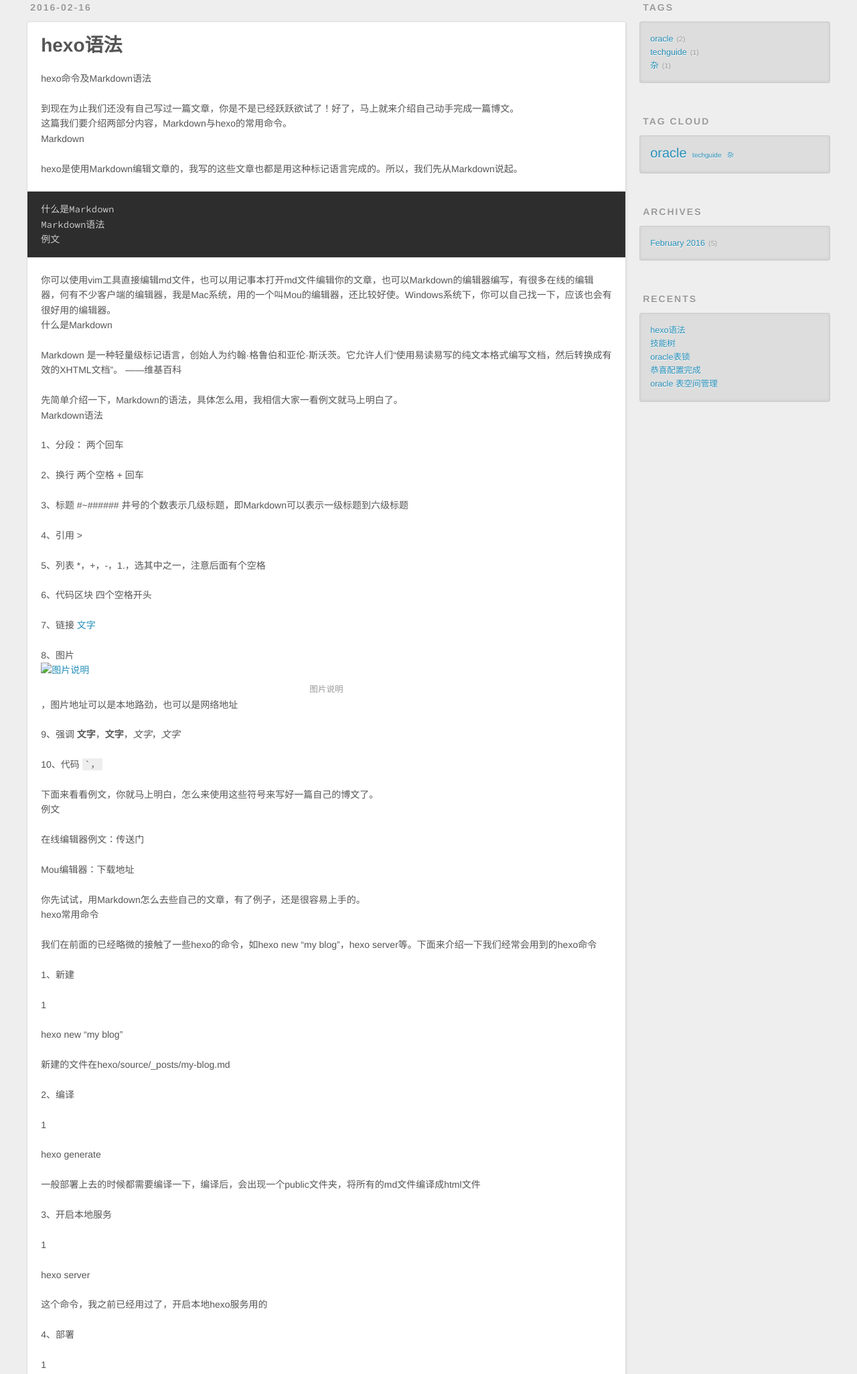
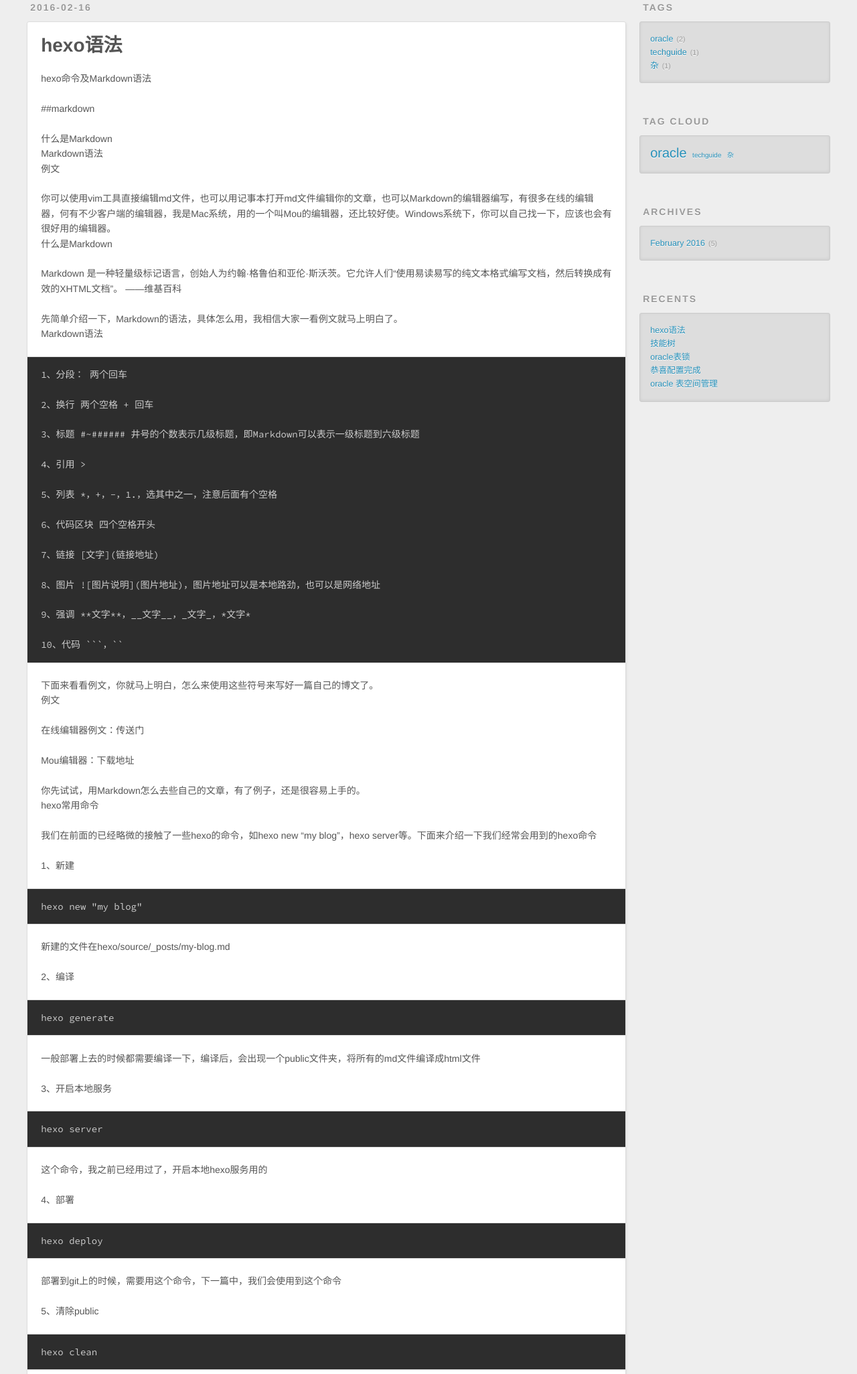
Before and after one commit to fedocx/fedocx.github.io, a plain HTML site: page 2016/02/16/hexo语法/index.html in a window 1280 px wide. Shown: the part 347-2398 px from the top of the page at 67% size. Drawn offline with nearby package versions, Linux system fonts and the light colour scheme.

Commit message:
Site updated: 2016-02-16 14:56:29

````diff
--- a/2016/02/16/hexo语法/index.html
+++ b/2016/02/16/hexo语法/index.html
@@ -6,34 +6,24 @@
   <title>hexo语法 | fedcox</title>
   <meta name="viewport" content="width=device-width, initial-scale=1, maximum-scale=1">
   <meta name="description" content="hexo命令及Markdown语法
-到现在为止我们还没有自己写过一篇文章，你是不是已经跃跃欲试了！好了，马上就来介绍自己动手完成一篇博文。这篇我们要介绍两部分内容，Markdown与hexo的常用命令。Markdown
-hexo是使用Markdown编辑文章的，我写的这些文章也都是用这种标记语言完成的。所以，我们先从Markdown说起。
-什么是Markdown
-Markdown语法
-例文
-你可以">
+##markdown
+什么是MarkdownMarkdown语法例文
+你可以使用vim工具直接编辑md文件，也可以用记事本打开md文件编辑你的文章，也可以Markdown的编辑器编写，有很多在线的编辑器，何有不少客户端的编辑器，我是Mac系统，用的一个叫Mou的编辑器，还比较好使。Windows系统下，你可以自己找一下，应该也会有很好用的编辑器。什么是Mark">
 <meta property="og:type" content="article">
 <meta property="og:title" content="hexo语法">
 <meta property="og:url" content="http://fedocx.com/2016/02/16/hexo语法/index.html">
 <meta property="og:site_name" content="fedcox">
 <meta property="og:description" content="hexo命令及Markdown语法
-到现在为止我们还没有自己写过一篇文章，你是不是已经跃跃欲试了！好了，马上就来介绍自己动手完成一篇博文。这篇我们要介绍两部分内容，Markdown与hexo的常用命令。Markdown
-hexo是使用Markdown编辑文章的，我写的这些文章也都是用这种标记语言完成的。所以，我们先从Markdown说起。
-什么是Markdown
-Markdown语法
-例文
-你可以">
-<meta property="og:image" content="http://fedocx.com/图片地址">
-<meta property="og:updated_time" content="2016-02-16T03:57:46.620Z">
+##markdown
+什么是MarkdownMarkdown语法例文
+你可以使用vim工具直接编辑md文件，也可以用记事本打开md文件编辑你的文章，也可以Markdown的编辑器编写，有很多在线的编辑器，何有不少客户端的编辑器，我是Mac系统，用的一个叫Mou的编辑器，还比较好使。Windows系统下，你可以自己找一下，应该也会有很好用的编辑器。什么是Mark">
+<meta property="og:updated_time" content="2016-02-16T06:51:28.754Z">
 <meta name="twitter:card" content="summary">
 <meta name="twitter:title" content="hexo语法">
 <meta name="twitter:description" content="hexo命令及Markdown语法
-到现在为止我们还没有自己写过一篇文章，你是不是已经跃跃欲试了！好了，马上就来介绍自己动手完成一篇博文。这篇我们要介绍两部分内容，Markdown与hexo的常用命令。Markdown
-hexo是使用Markdown编辑文章的，我写的这些文章也都是用这种标记语言完成的。所以，我们先从Markdown说起。
-什么是Markdown
-Markdown语法
-例文
-你可以">
+##markdown
+什么是MarkdownMarkdown语法例文
+你可以使用vim工具直接编辑md文件，也可以用记事本打开md文件编辑你的文章，也可以Markdown的编辑器编写，有很多在线的编辑器，何有不少客户端的编辑器，我是Mac系统，用的一个叫Mou的编辑器，还比较好使。Windows系统下，你可以自己找一下，应该也会有很好用的编辑器。什么是Mark">
 
     <link rel="alternative" href="/atom.xml" title="fedcox" type="application/atom+xml">
 
@@ -105,54 +95,56 @@ Markdown语法
 
     <div class="article-entry" itemprop="articleBody">
 
-        <p>hexo命令及Markdown语法</p>
-<p>到现在为止我们还没有自己写过一篇文章，你是不是已经跃跃欲试了！好了，马上就来介绍自己动手完成一篇博文。<br>这篇我们要介绍两部分内容，Markdown与hexo的常用命令。<br>Markdown</p>
-<p>hexo是使用Markdown编辑文章的，我写的这些文章也都是用这种标记语言完成的。所以，我们先从Markdown说起。</p>
-<pre><code>什么是Markdown
-Markdown语法
-例文
-</code></pre><p>你可以使用vim工具直接编辑md文件，也可以用记事本打开md文件编辑你的文章，也可以Markdown的编辑器编写，有很多在线的编辑器，何有不少客户端的编辑器，我是Mac系统，用的一个叫Mou的编辑器，还比较好使。Windows系统下，你可以自己找一下，应该也会有很好用的编辑器。<br>什么是Markdown</p>
+        <p>hexo命令及Markdown语法 </p>
+<p>##markdown</p>
+<p>什么是Markdown<br>Markdown语法<br>例文</p>
+<p>你可以使用vim工具直接编辑md文件，也可以用记事本打开md文件编辑你的文章，也可以Markdown的编辑器编写，有很多在线的编辑器，何有不少客户端的编辑器，我是Mac系统，用的一个叫Mou的编辑器，还比较好使。Windows系统下，你可以自己找一下，应该也会有很好用的编辑器。<br>什么是Markdown</p>
 <p>Markdown 是一种轻量级标记语言，创始人为约翰·格鲁伯和亚伦·斯沃茨。它允许人们“使用易读易写的纯文本格式编写文档，然后转换成有效的XHTML文档”。 ——维基百科</p>
 <p>先简单介绍一下，Markdown的语法，具体怎么用，我相信大家一看例文就马上明白了。<br>Markdown语法</p>
-<p>1、分段： 两个回车</p>
-<p>2、换行 两个空格 + 回车</p>
-<p>3、标题 #~###### 井号的个数表示几级标题，即Markdown可以表示一级标题到六级标题</p>
-<p>4、引用 &gt;</p>
-<p>5、列表 *，+，-，1.，选其中之一，注意后面有个空格</p>
-<p>6、代码区块 四个空格开头</p>
-<p>7、链接 <a href="/链接地址">文字</a></p>
-<p>8、图片 <img src="/图片地址" alt="图片说明">，图片地址可以是本地路劲，也可以是网络地址</p>
-<p>9、强调 <strong>文字</strong>，<strong>文字</strong>，<em>文字</em>，<em>文字</em></p>
-<p>10、代码 <code>`，</code></p>
-<p>下面来看看例文，你就马上明白，怎么来使用这些符号来写好一篇自己的博文了。<br>例文</p>
+<pre><code>1、分段： 两个回车
+
+2、换行 两个空格 + 回车
+
+3、标题 #~###### 井号的个数表示几级标题，即Markdown可以表示一级标题到六级标题
+
+4、引用 &gt;
+
+5、列表 *，+，-，1.，选其中之一，注意后面有个空格
+
+6、代码区块 四个空格开头
+
+7、链接 [文字](链接地址)
+
+8、图片 ![图片说明](图片地址)，图片地址可以是本地路劲，也可以是网络地址
+
+9、强调 **文字**，__文字__，_文字_，*文字*
+
+10、代码 ```，``
+</code></pre><p>下面来看看例文，你就马上明白，怎么来使用这些符号来写好一篇自己的博文了。<br>例文</p>
 <p>在线编辑器例文：传送门</p>
 <p>Mou编辑器：下载地址</p>
 <p>你先试试，用Markdown怎么去些自己的文章，有了例子，还是很容易上手的。<br>hexo常用命令</p>
 <p>我们在前面的已经略微的接触了一些hexo的命令，如hexo new “my blog”，hexo server等。下面来介绍一下我们经常会用到的hexo命令</p>
-<p>1、新建</p>
-<p>1</p>
-<p>hexo new “my blog”</p>
-<p>新建的文件在hexo/source/_posts/my-blog.md</p>
-<p>2、编译</p>
-<p>1</p>
-<p>hexo generate</p>
-<p>一般部署上去的时候都需要编译一下，编译后，会出现一个public文件夹，将所有的md文件编译成html文件</p>
-<p>3、开启本地服务</p>
-<p>1</p>
-<p>hexo server</p>
-<p>这个命令，我之前已经用过了，开启本地hexo服务用的</p>
-<p>4、部署</p>
-<p>1</p>
-<p>hexo deploy</p>
-<p>部署到git上的时候，需要用这个命令，下一篇中，我们会使用到这个命令</p>
-<p>5、清除public</p>
-<p>hexo clean</p>
-<p>当source文件夹中的部分资源更改过之后，特别是对文件进行了删除或者路径的改变之后，需要执行这个命令，然后重新编译。</p>
+<p>1、新建 </p>
+<pre><code>hexo new &quot;my blog&quot;
+</code></pre><p>新建的文件在hexo/source/_posts/my-blog.md</p>
+<p>2、编译 </p>
+<pre><code>hexo generate
+</code></pre><p>一般部署上去的时候都需要编译一下，编译后，会出现一个public文件夹，将所有的md文件编译成html文件</p>
+<p>3、开启本地服务 </p>
+<pre><code>hexo server
+</code></pre><p>这个命令，我之前已经用过了，开启本地hexo服务用的</p>
+<p>4、部署 </p>
+<pre><code>hexo deploy
+</code></pre><p>部署到git上的时候，需要用这个命令，下一篇中，我们会使用到这个命令</p>
+<p>5、清除public </p>
+<pre><code>hexo clean
+</code></pre><p>当source文件夹中的部分资源更改过之后，特别是对文件进行了删除或者路径的改变之后，需要执行这个命令，然后重新编译。</p>
 
 
     </div>
     <footer class="article-footer">
-      <a data-url="http://fedocx.com/2016/02/16/hexo语法/" data-id="cikp1qlro000b10pv34eozd3b" class="article-share-link">Share</a>
+      <a data-url="http://fedocx.com/2016/02/16/hexo语法/" data-id="cikp1u7z6000b21pv5dig9suv" class="article-share-link">Share</a>
 
 
     </footer>
````
Also changed, not shown: 2016/02/02/oracle_tablespacemanage/index.html (+1 -1 lines), 2016/02/02/test/index.html (+1 -1 lines), 2016/02/03/oracle_tablelock/index.html (+1 -1 lines), 2016/02/03/tech-tree/index.html (+1 -1 lines), index.html (+44 -42 lines).
